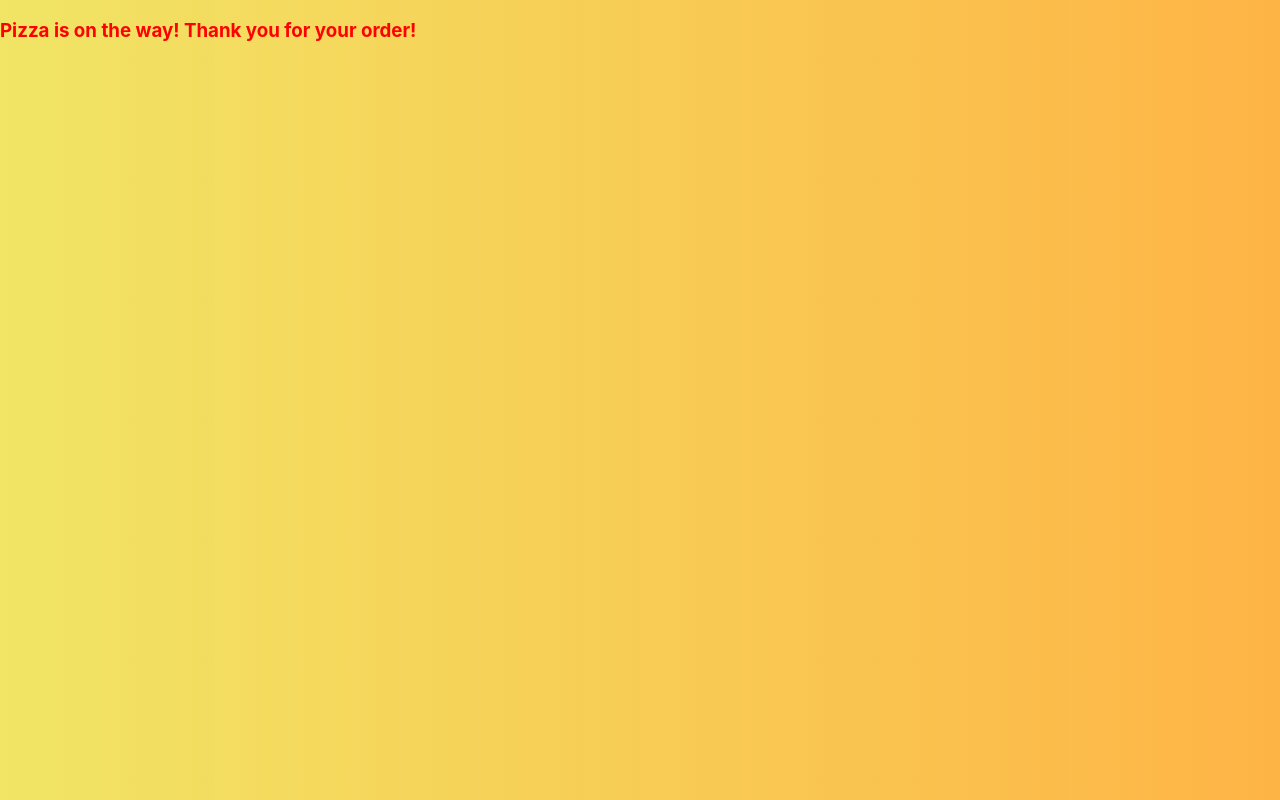
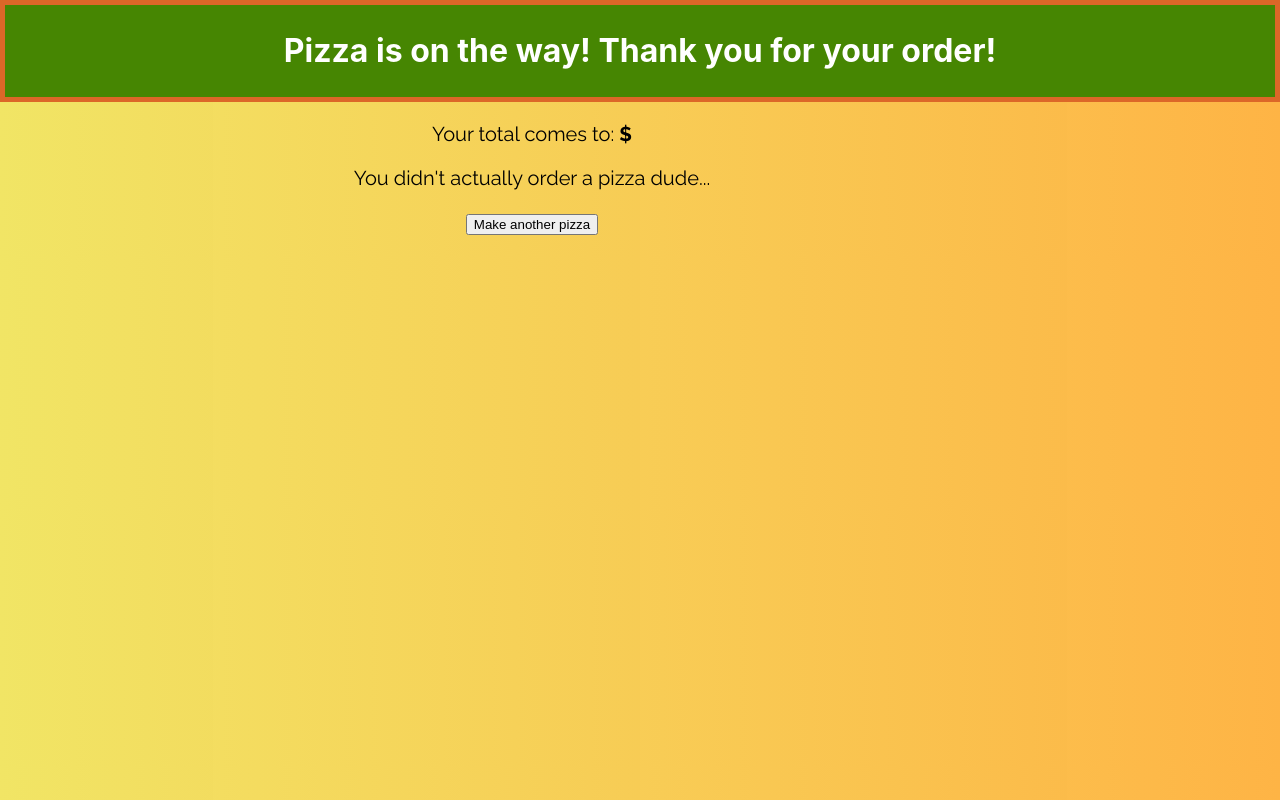
Before and after one commit to jessecalton/pizzatime, a React (Create React App) app: page /checkout in a window 1280 px wide. Built offline with nearby package versions, Linux system fonts and the light colour scheme.

Commit message:
makes checkout flow page

```diff
--- a/src/App.css
+++ b/src/App.css
@@ -90,3 +90,11 @@ header {
   font-size: 25px;
   padding: 5px;
 }
+
+.Checkout {
+  text-align: center;
+  font-family: 'Raleway', sans-serif;
+  font-size: 20px;
+  width: 80%;
+  margin: 20px;
+}
--- a/src/App.js
+++ b/src/App.js
@@ -4,7 +4,6 @@ import Header from './components/Header.js';
 import Menu from './components/Menu.js';
 import Selections from './components/Selections.js';
 import Arizmendi from './components/Arizmendi.js';
-import Checkout from './components/Checkout.js';
 
 class App extends Component {
   state = {
@@ -48,34 +47,11 @@ componentDidUpdate (prevProps, prevState) {
       totalCost += 4.0
   }
   totalCost += selectedToppings.length * 0.50
-  totalCost = `$${Math.abs(totalCost).toFixed(1)}`
+  totalCost = `${Math.abs(totalCost).toFixed(1)}`
   if (totalCost !== prevState.totalCost) {
     this.setState({totalCost: totalCost})
   }
 }
-  // Resets state after order has taken place
-  // resetState = () => {
-  //   this.setState(prevState => {
-  //     const resetBread = [ ...prevState.breadItems ].map(bread => {
-  //       bread.isSelected = false
-  //       return bread
-  //     })
-  //     const resetCheese = [ ...prevState.cheeses ].map(cheese => {
-  //       cheese.isSelected = false
-  //       return cheese
-  //     })
-  //     const resetToppings = [ ...prevState.toppings ].map(topping => {
-  //       topping.isSelected = false
-  //       return topping
-  //     })
-  //     return {
-  //       breadItems: resetBread,
-  //       cheeses: resetCheese,
-  //       toppings: resetToppings,
-  //       orderComplete: true
-  //     }
-  //   })
-  // }
 
   // Only one bread type can be selected
   handleSelectedBread = (index) => {
@@ -153,9 +129,14 @@ componentDidUpdate (prevProps, prevState) {
 
   checkoutHandler = () => {
     const queryParams = []
-    // for (let i in this.state.ingredients) {
-    //     queryParams.push(encodeURIComponent(i) + '=' + encodeURIComponent(this.state.ingredients[i]));
-    // }
+    const selectedBread = this.state.breadItems.filter(item => item.isSelected === true).map(bread => bread.name)
+    queryParams.push("bread=" + encodeURIComponent(selectedBread))
+    let selectedCheese = this.state.cheeses.filter(item => item.isSelected === true).map(cheese => cheese.name)
+    queryParams.push("cheese=" + encodeURIComponent(selectedCheese.join(' ')))
+    const selectedToppings = this.state.toppings.filter(item => item.isSelected === true).map(topper => topper.name)
+    queryParams.push("toppings=" + encodeURIComponent(selectedToppings.join(' ')))
+    queryParams.push("humanfund=" + this.state.humanFund)
+    queryParams.push("price=" + this.state.totalCost)
     const queryString = queryParams.join('&');
     this.props.history.push({
       pathname: '/checkout',
@@ -167,7 +148,6 @@ componentDidUpdate (prevProps, prevState) {
     return (
       <div className="App">
         <Header text='Welcome to my App about Pizza'/>
-        <Checkout display={this.state.orderComplete} humanFund={this.state.humanFund}/>
         <Arizmendi />
         <Menu
           items={this.state.breadItems}
--- a/src/components/Checkout.js
+++ b/src/components/Checkout.js
@@ -1,23 +1,72 @@
 import React, {Component} from 'react';
+import Header from './Header';
+import {Link} from 'react-router-dom';
+import { getNodeText } from '@testing-library/react';
 
 class Checkout extends Component {
+    state = {
+        pizza: {},
+        finalPrice: 0,
+        humanFund: false
+    }
+
+    componentDidMount () {
+        const query = new URLSearchParams(this.props.location.search);
+        let humanFund;
+        let finalPrice;
+        let pizza = {};
+        for (let param of query.entries()) {
+            if (param[0] === 'humanfund') {
+                humanFund = param[1]
+            } else if (param[0] === 'price') {
+                finalPrice = param[1]
+            } else {
+                pizza[param[0]] = param[1]
+            }
+        }
+        this.setState({
+            humanFund: humanFund,
+            finalPrice: finalPrice,
+            pizza: pizza
+        })
+    }
     render() {
-        let checkout = null;
-        if(this.props.display === true && this.props.humanFund === true) {
-            checkout = (
+        console.log(this.state)
+        let humanFund = null;
+        if(this.state.humanFund === 'true') {
+            humanFund = (
             <div>
-                <h3 style={{color: 'red'}}>Pizza is on the way! Thank you for your order!</h3>
-                <h2 style={{color: 'green'}}>Thank you for your donation to the Human Fund! Thanks to your generosity, we will all have a Happy Festivus!</h2>
+                <h2 style={{color: 'green', textAlign: 'center'}}>Thank you for your donation to the Human Fund! Thanks to your generosity, we will all have a Happy Festivus!</h2>
             </div>
             )
+        }
+        let pizzaMessage = null;
+        let pizza = []
+        if (this.state.finalPrice > 0) {
+            for (let item in this.state.pizza) {
+                if (this.state.pizza[item] === "") continue
+                pizza.push(this.state.pizza[item] + ', ')
+            }
+            pizza = pizza.join('').slice(0, -2)
+            pizzaMessage = <p> My very own {pizza} pizza - just for me. </p>
         } else {
-            checkout = (
-                <h3 style={{color: 'red'}}>Pizza is on the way! Thank you for your order!</h3>
-            )
+            pizzaMessage = <p> You didn't actually order a pizza dude... </p>
         }
-        window.scrollTo(0,0);
         return (
-            <div>{checkout}</div>
+            <div >
+                <Header text='Pizza is on the way! Thank you for your order!'/>
+                {humanFund}
+                <div className='Checkout'>
+                    <p>
+                        Your total comes to: <strong>${this.state.finalPrice}</strong>
+                    </p>
+                    {pizzaMessage}
+                    <Link to="/">
+                        <button>Make another pizza</button>
+                    </Link>
+                </div>
+
+            </div>
         )
     }
 
--- a/src/components/Selections.js
+++ b/src/components/Selections.js
@@ -30,7 +30,7 @@ class Selections extends Component {
                         )}
                     </div>
                     <div>
-                        <h4 className="total">Your total is: {this.props.totalCost}</h4>
+                        <h4 className="total">Your total is: ${this.props.totalCost}</h4>
                     </div>
                 </div>
             )
```
